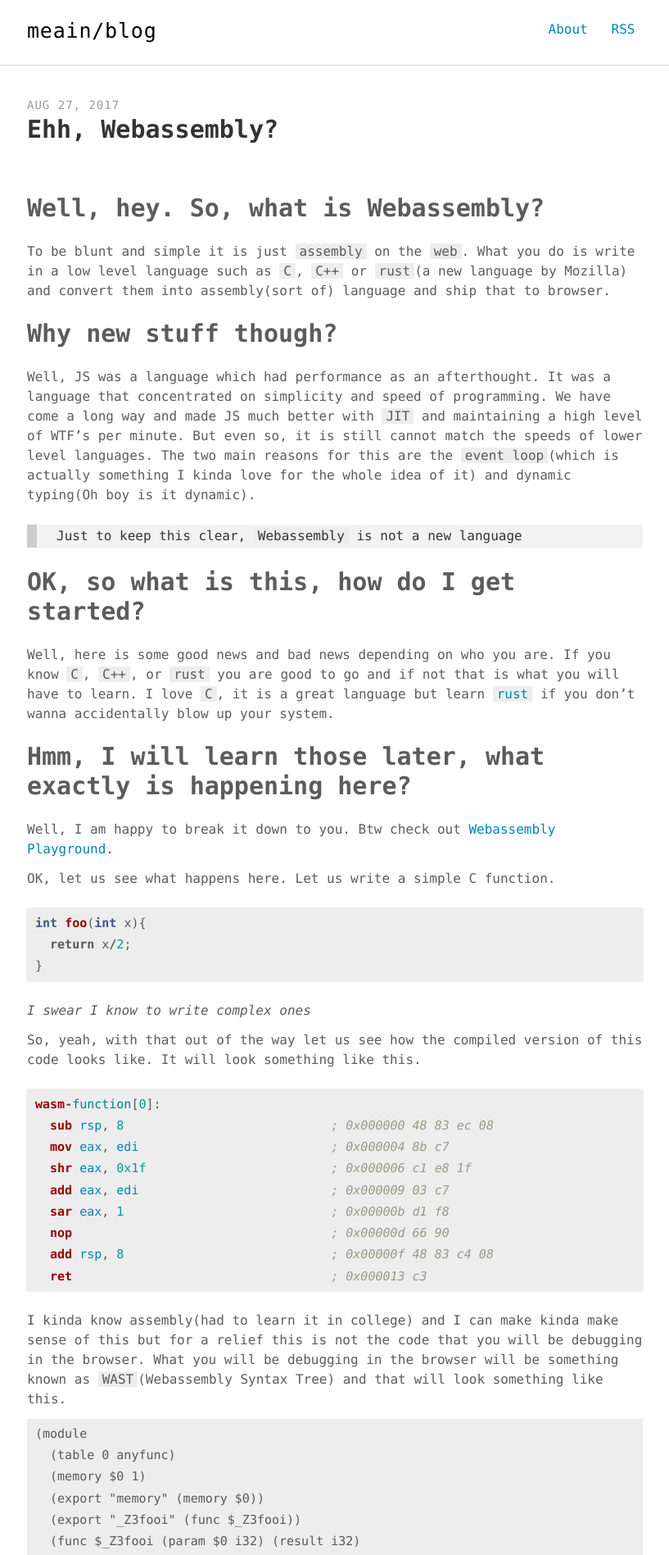
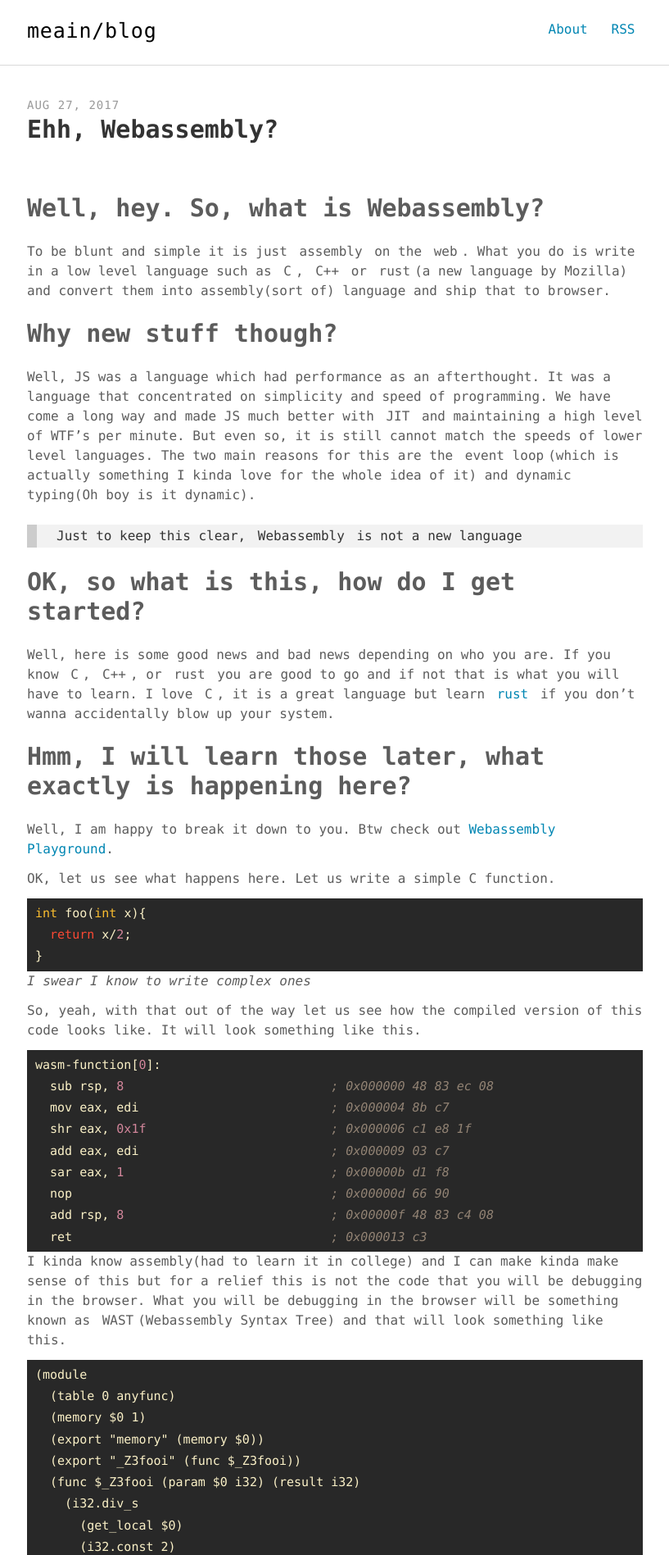
Before and after one commit to meain/blog, a Jekyll site: the page built from _posts/2017-08-27-ehh-webassembly.md, in a window 1280 px wide. Shown: the top 1897 px of the page at 82% size, without its empty margins (231-1048 px from the left). Built offline with Jekyll 4.4.1, drawn with Linux system fonts in a browser that asks for light colours; some web fonts are replaced; comment, search, counter and statistics services are not loaded.

Commit message:
color fixes

```diff
--- a/assets/scss/_layout.scss
+++ b/assets/scss/_layout.scss
@@ -35,7 +35,8 @@
 }
 pre {
     border: 0;
-    background-color: #ededed;
+    color: #fbf1c7;
+    background-color: #282828;
     code {
         font-size: 15px;
     }
--- a/assets/scss/_syntax-highlighting.scss
+++ b/assets/scss/_syntax-highlighting.scss
@@ -1,96 +1,84 @@
-/**
-* Syntax highlighting styles
-*/
-.highlight {
-  margin: $base-spacing 0;
-  padding: 0;
-  box-shadow: 0px 0px 2px rgba($black-color, .1);
-
-  .highlighter-rouge &, &, .hll, pre, code {
-    background-color: lighten($light-gray-color, 13%) !important;
-  }
-
-  pre {
-    margin: 0;
-    padding: $base-spacing;
-    white-space: pre;
-    line-height: 23px;
-    overflow-x: auto;
-    margin-bottom: 0;
-    word-break: inherit;
-    word-wrap: inherit;
-
-    &, code {
-      color: $base-font-color;
-    }
-
-    code {
-      white-space: pre;
-      padding: 0 !important;
-
-      * {
-        white-space: nowrap; // this sets all children inside to nowrap
-      }
-    }
-  }
-
-  .c     { color: #998; font-style: italic } // Comment
-  .err   { color: #a61717; background-color: #e3d2d2 } // Error
-  .k     { font-weight: bold } // Keyword
-  .o     { font-weight: bold } // Operator
-  .cm    { color: #998; font-style: italic } // Comment.Multiline
-  .cp    { color: #999; font-weight: bold } // Comment.Preproc
-  .c1    { color: #998; font-style: italic } // Comment.Single
-  .cs    { color: #999; font-weight: bold; font-style: italic } // Comment.Special
-  .gd    { color: #000; background-color: #fdd } // Generic.Deleted
-  .gd .x { color: #000; background-color: #faa } // Generic.Deleted.Specific
-  .ge    { font-style: italic } // Generic.Emph
-  .gr    { color: #a00 } // Generic.Error
-  .gh    { color: #999 } // Generic.Heading
-  .gi    { color: #000; background-color: #dfd } // Generic.Inserted
-  .gi .x { color: #000; background-color: #afa } // Generic.Inserted.Specific
-  .go    { color: #888 } // Generic.Output
-  .gp    { color: #555 } // Generic.Prompt
-  .gs    { font-weight: bold } // Generic.Strong
-  .gu    { color: #aaa } // Generic.Subheading
-  .gt    { color: #a00 } // Generic.Traceback
-  .kc    { font-weight: bold } // Keyword.Constant
-  .kd    { font-weight: bold } // Keyword.Declaration
-  .kp    { font-weight: bold } // Keyword.Pseudo
-  .kr    { font-weight: bold } // Keyword.Reserved
-  .kt    { color: #458; font-weight: bold } // Keyword.Type
-  .m     { color: #099 } // Literal.Number
-  .s     { color: #d14 } // Literal.String
-  .na    { color: #008080 } // Name.Attribute
-  .nb    { color: #0086B3 } // Name.Builtin
-  .nc    { color: #458; font-weight: bold } // Name.Class
-  .no    { color: #008080 } // Name.Constant
-  .ni    { color: #800080 } // Name.Entity
-  .ne    { color: #900; font-weight: bold } // Name.Exception
-  .nf    { color: #900; font-weight: bold } // Name.Function
-  .nn    { color: #555 } // Name.Namespace
-  .nt    { color: #000080 } // Name.Tag
-  .nv    { color: #008080 } // Name.Variable
-  .ow    { font-weight: bold } // Operator.Word
-  .w     { color: #bbb } // Text.Whitespace
-  .mf    { color: #099 } // Literal.Number.Float
-  .mh    { color: #099 } // Literal.Number.Hex
-  .mi    { color: #099 } // Literal.Number.Integer
-  .mo    { color: #099 } // Literal.Number.Oct
-  .sb    { color: #d14 } // Literal.String.Backtick
-  .sc    { color: #d14 } // Literal.String.Char
-  .sd    { color: #d14 } // Literal.String.Doc
-  .s2    { color: #d14 } // Literal.String.Double
-  .se    { color: #d14 } // Literal.String.Escape
-  .sh    { color: #d14 } // Literal.String.Heredoc
-  .si    { color: #d14 } // Literal.String.Interpol
-  .sx    { color: #d14 } // Literal.String.Other
-  .sr    { color: #009926 } // Literal.String.Regex
-  .s1    { color: #d14 } // Literal.String.Single
-  .ss    { color: #990073 } // Literal.String.Symbol
-  .bp    { color: #999 } // Name.Builtin.Pseudo
-  .vc    { color: #008080 } // Name.Variable.Class
-  .vg    { color: #008080 } // Name.Variable.Global
-  .vi    { color: #008080 } // Name.Variable.Instance
-  .il    { color: #099 } // Literal.Number.Integer.Long
+.highlight table td { padding: 5px; }
+.highlight table pre { margin: 0; }
+.highlight, .highlight .w {
+  color: #fbf1c7;
+  background-color: #282828;
 }
+.highlight .err {
+  color: #fb4934;
+  background-color: #282828;
+  font-weight: bold;
+}
+.highlight .c, .highlight .cd, .highlight .cm, .highlight .c1, .highlight .cs {
+  color: #928374;
+  font-style: italic;
+}
+.highlight .cp {
+  color: #8ec07c;
+}
+.highlight .nt {
+  color: #fb4934;
+}
+.highlight .o, .highlight .ow {
+  color: #fbf1c7;
+}
+.highlight .p, .highlight .pi {
+  color: #fbf1c7;
+}
+.highlight .gi {
+  color: #b8bb26;
+  background-color: #282828;
+}
+.highlight .gd {
+  color: #fb4934;
+  background-color: #282828;
+}
+.highlight .gh {
+  color: #b8bb26;
+  font-weight: bold;
+}
+.highlight .k, .highlight .kn, .highlight .kp, .highlight .kr, .highlight .kv {
+  color: #fb4934;
+}
+.highlight .kc {
+  color: #d3869b;
+}
+.highlight .kt {
+  color: #fabd2f;
+}
+.highlight .kd {
+  color: #fe8019;
+}
+.highlight .s, .highlight .sb, .highlight .sc, .highlight .sd, .highlight .s2, .highlight .sh, .highlight .sx, .highlight .s1 {
+  color: #b8bb26;
+  font-style: italic;
+}
+.highlight .si {
+  color: #b8bb26;
+  font-style: italic;
+}
+.highlight .sr {
+  color: #b8bb26;
+  font-style: italic;
+}
+.highlight .se {
+  color: #fe8019;
+}
+.highlight .nn {
+  color: #8ec07c;
+}
+.highlight .nc {
+  color: #8ec07c;
+}
+.highlight .no {
+  color: #d3869b;
+}
+.highlight .na {
+  color: #b8bb26;
+}
+.highlight .m, .highlight .mf, .highlight .mh, .highlight .mi, .highlight .il, .highlight .mo, .highlight .mb, .highlight .mx {
+  color: #d3869b;
+}
+.highlight .ss {
+  color: #83a598;
+}
--- a/assets/scss/_variables.scss
+++ b/assets/scss/_variables.scss
@@ -1,6 +1,8 @@
+@import url('https://fonts.googleapis.com/css?family=Fascinate+Inline');
+
 // Typography
 $base-font-family: consolas, monaco, courier, "courier new", fixed-width;
-$heading-font-family: $base-font-family;
+$heading-font-family: monaco, consolas, courier, "courier new", fixed-width;
 
 // Font Sizes
 $base-font-size: 1em;
--- a/assets/scss/base/_typography.scss
+++ b/assets/scss/base/_typography.scss
@@ -92,7 +92,7 @@
   font-size: 1em;
   margin: 0;
   padding: 0 5px;
-  background-color: lighten($light-gray-color, 13%);
+  // background-color: lighten($light-gray-color, 13%);
 }
 
 pre {
```
